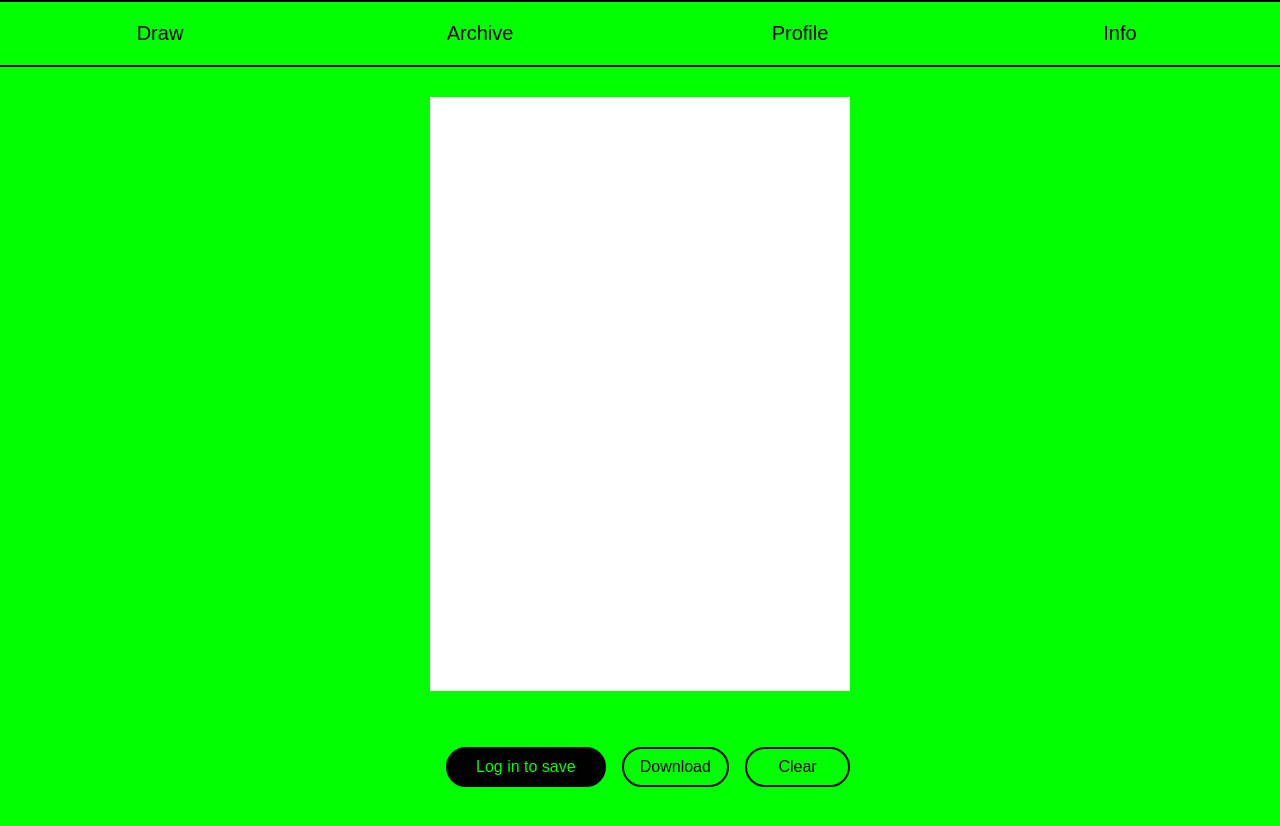
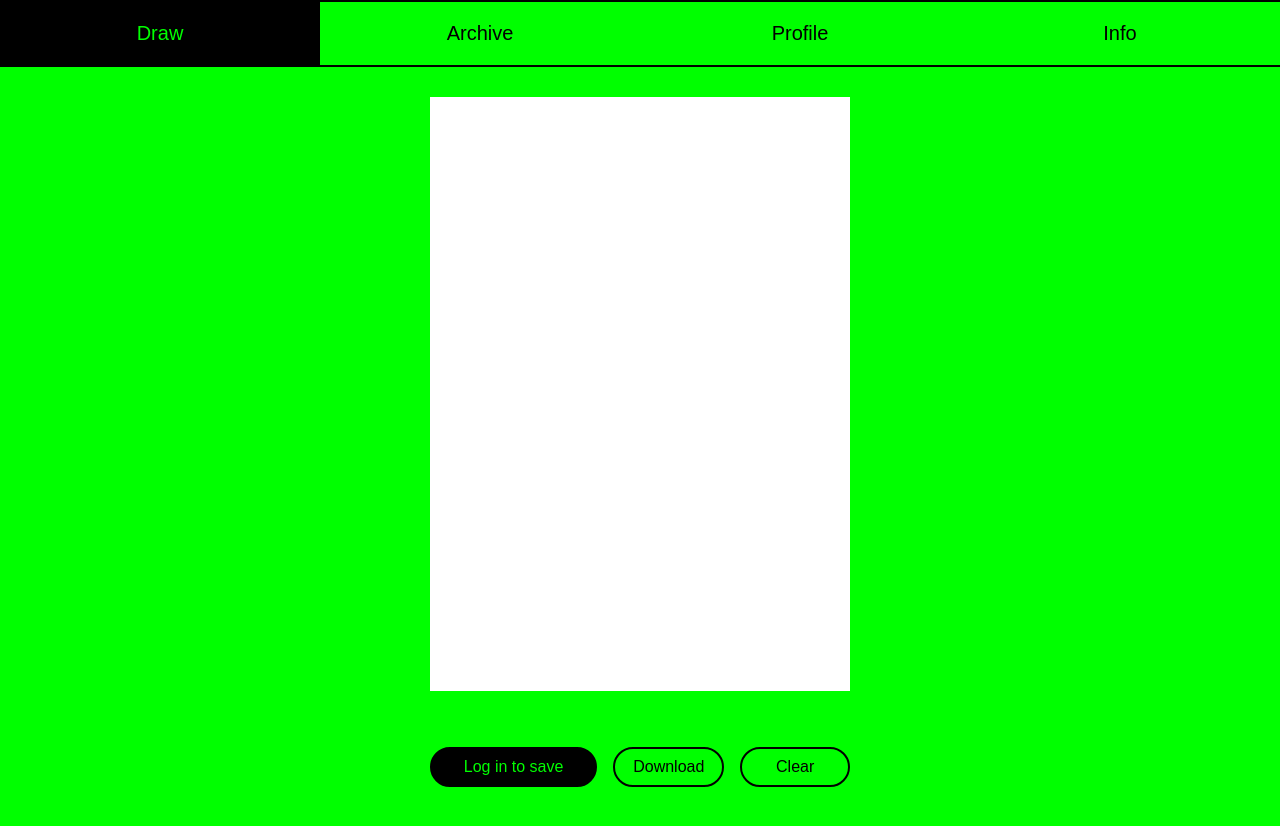
Before and after one commit to RoccoccoR/drawing-meta-app, a Next.js app: page /tool in a window 1280 px wide. Shown: the top 826 px of the page. Built offline with nearby package versions, Linux system fonts and the light colour scheme; no server answers.

Commit message:
navbarhoverdone

```diff
--- a/components/IntroText/IntroText.js
+++ b/components/IntroText/IntroText.js
@@ -3,8 +3,8 @@ export default function IntroText() {
     <h1 className="introText">
       This is a placeholder text that explain briefly what this app does. If you
       start moving your mouse you can start explore a free line feature. When
-      you are done with your exploration just click on start to move to a new
-      empty screen where you can find more tools. Enjoy :)
+      you are done with your exploration just click on Sign in to move to a new
+      empty screen where you can start drawing. Enjoy :)
     </h1>
   );
 }
--- a/components/Navbar/Navbar.css
+++ b/components/Navbar/Navbar.css
@@ -12,3 +12,11 @@
   display: flex;
   flex-direction: row;
 }
+
+.navBarDraw:hover,
+.navBarProfile:hover,
+.navBarArchive:hover,
+.navBarInfo:hover {
+  background-color: black;
+  color: #0f0;
+}
--- a/components/Navbar/Navbar.jsx
+++ b/components/Navbar/Navbar.jsx
@@ -3,16 +3,16 @@ import Link from "next/link";
 export default function Navbar() {
   return (
     <div className="menuContainer">
-      <Link className="menubarItem" href="/tool">
+      <Link className="menubarItem navBarDraw" href="/tool">
         Draw
       </Link>
-      <Link className="menubarItem" href="/archive">
+      <Link className="menubarItem navBarArchive" href="/archive">
         Archive
       </Link>
-      <Link className="menubarItem" href="/profile">
+      <Link className="menubarItem navBarProfile" href="/profile">
         Profile
       </Link>
-      <Link className="menubarItem" href="/info">
+      <Link className="menubarItem navBarInfo" href="/info">
         Info
       </Link>
     </div>
--- a/src/pages/tool.js
+++ b/src/pages/tool.js
@@ -87,9 +87,7 @@ export default function Tool() {
       <div className="toolContainer">
         <FreeLine canvasRef={canvasRef} />
         <section className="toolButtonsContainer">
-          <div>
-            {saveMessage && <p>{saveMessage}</p>} {/* Display save message */}
-          </div>
+          {saveMessage && <p>{saveMessage}</p>} {/* Display save message */}
           {session ? (
             <>
               <button className="saveButton" onClick={handleSaveClick}>
--- a/src/styles/globals.css
+++ b/src/styles/globals.css
@@ -54,6 +54,7 @@
 .introText {
   font-size: 4rem;
   width: 90%;
+  margin: 3rem;
 }
 
 a {
```
